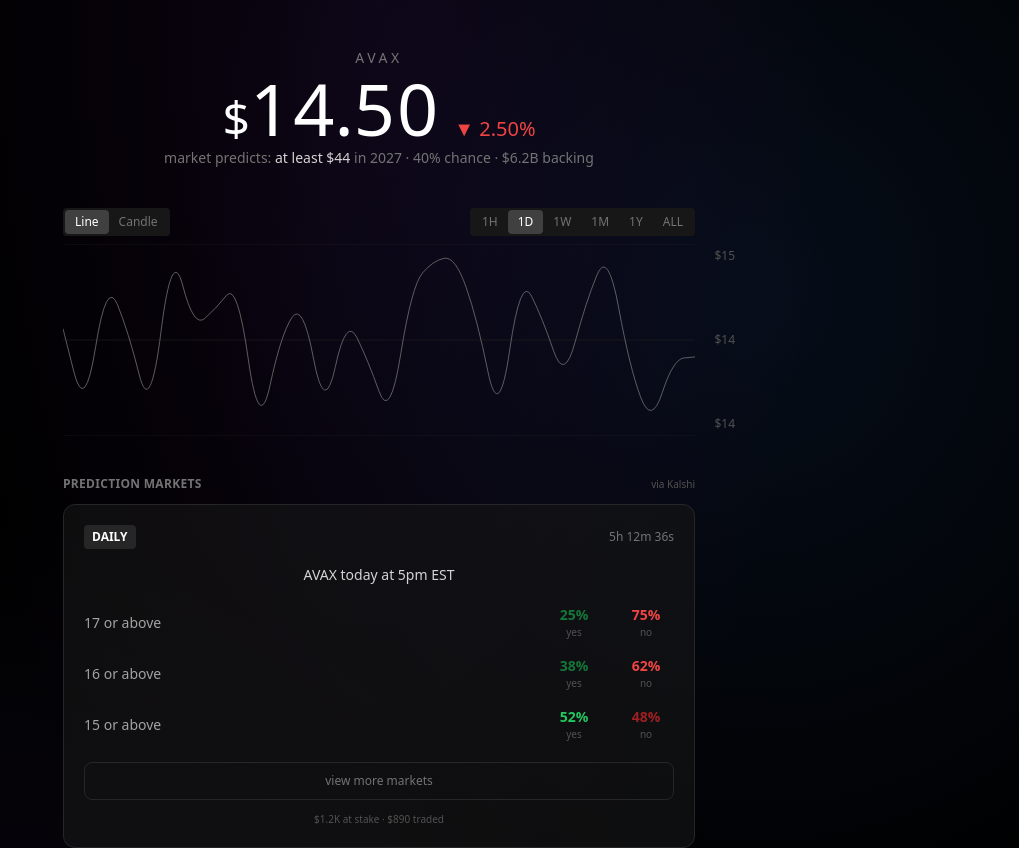
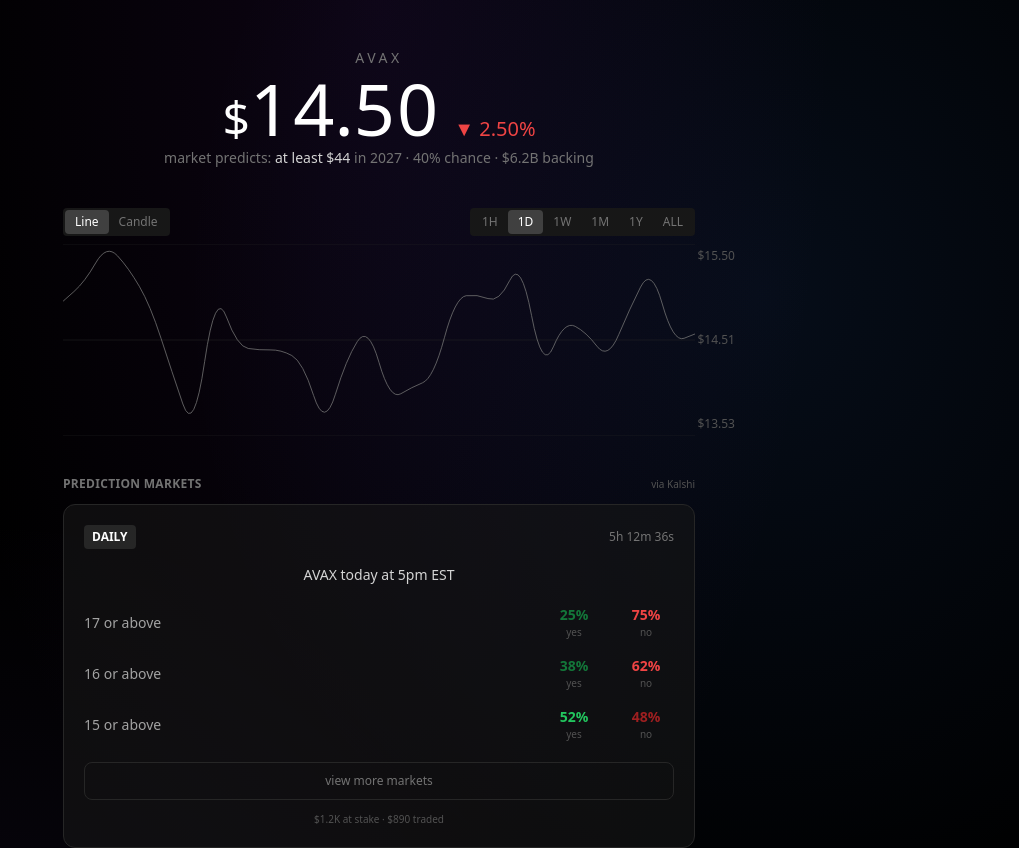
Before and after one commit to iJaack/avax-price, a Next.js app: page / in a window 1280 px wide. Shown: the top 848 px of the page, without its empty margins (261-1280 px from the left). Built offline with nearby package versions, Linux system fonts and the light colour scheme; no server answers.

Commit message:
feat: implement candle chart logic and fast binance price refresh

```diff
--- a/app/api/price/route.ts
+++ b/app/api/price/route.ts
@@ -8,6 +8,29 @@ export async function GET(request: Request) {
   try {
     const controller = new AbortController()
     const timeout = setTimeout(() => controller.abort(), 8000)
+
+    // Fast live update for price only (Binance API)
+    const type = searchParams.get('type')
+    if (type === 'live') {
+      try {
+        const binanceRes = await fetch('https://api.binance.com/api/v3/ticker/24hr?symbol=AVAXUSDT', {
+          next: { revalidate: 1 },
+          signal: controller.signal
+        })
+
+        if (binanceRes.ok) {
+          const data = await binanceRes.json()
+          return Response.json({
+            price: parseFloat(data.lastPrice),
+            change24h: parseFloat(data.priceChangePercent),
+            timestamp: new Date().toISOString()
+          })
+        }
+      } catch (e) {
+        // Fallback to CoinGecko if Binance fails
+        console.error('Binance fetch failed:', e)
+      }
+    }
 
     // Fetch detailed market data including market cap and volume
     const response = await fetch(
--- a/app/page.tsx
+++ b/app/page.tsx
@@ -139,6 +139,35 @@ function getTimeRemaining(): string {
   return `${hours}h ${minutes}m ${seconds}s`
 }
 
+// Helper to generate candle data from history
+function generateCandles(history: Array<{ price: number; timestamp: number }>, count = 40) {
+  if (history.length < count) return []
+
+  const chunkSize = Math.ceil(history.length / count)
+  const candles = []
+
+  for (let i = 0; i < history.length; i += chunkSize) {
+    const chunk = history.slice(i, i + chunkSize)
+    if (chunk.length === 0) continue
+
+    const open = chunk[0].price
+    const close = chunk[chunk.length - 1].price
+    const high = Math.max(...chunk.map(c => c.price))
+    const low = Math.min(...chunk.map(c => c.price))
+
+    candles.push({
+      open,
+      high,
+      low,
+      close,
+      timestamp: chunk[Math.floor(chunk.length / 2)].timestamp,
+      isGreen: close >= open
+    })
+  }
+
+  return candles
+}
+
 export default function Home() {
   const [price, setPrice] = useState<number>(14.50)
   const [change24h, setChange24h] = useState<number>(0)
@@ -220,6 +249,20 @@ export default function Home() {
     }
   }
 
+  // Fetch live price (fast update)
+  const fetchLivePrice = async () => {
+    try {
+      const res = await fetch('/api/price?type=live')
+      if (res.ok) {
+        const data = await res.json()
+        setPrice(data.price)
+        setChange24h(data.change24h)
+      }
+    } catch (e) {
+      console.error('Live update failed', e)
+    }
+  }
+
   // Fetch leverage data
   const fetchLeverage = async () => {
     try {
@@ -250,14 +293,25 @@ export default function Home() {
   useEffect(() => {
     fetchNews()
     fetchLeverage()
-    const priceInterval = setInterval(() => {
     const periodMap: Record<string, string> = {
       '1H': '0.04', '1D': '1', '1W': '7', '1M': '30', '1Y': '365', 'ALL': 'max'
     }
+
+    // Initial fetch
     fetchPrice(periodMap[selectedPeriod] || '1')
-    }, 10000)
+
+    // Fast interval for price only (1s)
+    const liveInterval = setInterval(fetchLivePrice, 1000)
+
+    // Slow interval for history/chart (60s)
+    const priceInterval = setInterval(() => {
+      fetchPrice(periodMap[selectedPeriod] || '1')
+    }, 60000)
+
     const leverageInterval = setInterval(fetchLeverage, 60000)
+
     return () => {
+      clearInterval(liveInterval)
       clearInterval(priceInterval)
       clearInterval(leverageInterval)
     }
@@ -387,7 +441,9 @@ export default function Home() {
             <line x1="0" y1="0" x2="100" y2="0" stroke="#262626" strokeWidth="0.3" />
             <line x1="0" y1="50" x2="100" y2="50" stroke="#262626" strokeWidth="0.3" />
             <line x1="0" y1="100" x2="100" y2="100" stroke="#262626" strokeWidth="0.3" />
-            {/* Price line with smooth transition */}
+
+            {/* Line Chart */}
+            {chartType === 'line' && (
               <path
                 d={chartData.path}
                 fill="none"
@@ -400,12 +456,50 @@ export default function Home() {
                   strokeDashoffset: isChartTransitioning ? '1000' : '0',
                 }}
               />
+            )}
+
+            {/* Candle Chart */}
+            {chartType === 'candle' && generateCandles(history).map((candle, i, all) => {
+              const min = chartData.min
+              const range = chartData.max - chartData.min
+              const x = (i / (all.length - 1)) * 100
+              const w = (100 / all.length) * 0.7
+
+              const yHigh = 100 - ((candle.high - min) / range) * 100
+              const yLow = 100 - ((candle.low - min) / range) * 100
+              const yOpen = 100 - ((candle.open - min) / range) * 100
+              const yClose = 100 - ((candle.close - min) / range) * 100
+
+              const yBodyTop = Math.min(yOpen, yClose)
+              const bodyHeight = Math.abs(yClose - yOpen) || 0.5 // Minimal height for doji
+
+              return (
+                <g key={i} className={`transition-opacity duration-500 ${isChartTransitioning ? 'opacity-30' : 'opacity-100'}`}>
+                  {/* Wick */}
+                  <line
+                    x1={x} y1={yHigh} x2={x} y2={yLow}
+                    stroke={candle.isGreen ? '#22c55e' : '#ef4444'}
+                    strokeWidth="0.5"
+                    vectorEffect="non-scaling-stroke"
+                  />
+                  {/* Body */}
+                  <rect
+                    x={x - w / 2}
+                    y={yBodyTop}
+                    width={w}
+                    height={bodyHeight}
+                    fill={candle.isGreen ? '#22c55e' : '#ef4444'}
+                  />
+                </g>
+              )
+            })}
+
           </svg>
           {/* Price labels with animation */}
           <div className={`absolute right-0 top-0 bottom-0 flex flex-col justify-between text-xs text-neutral-600 -mr-10 py-1 transition-opacity duration-500 ${isChartTransitioning ? 'opacity-30' : 'opacity-100'}`}>
-            <span>${chartData.max.toFixed(0)}</span>
-            <span>${chartData.mid.toFixed(0)}</span>
-            <span>${chartData.min.toFixed(0)}</span>
+            <span>${chartData.max.toFixed(2)}</span>
+            <span>${chartData.mid.toFixed(2)}</span>
+            <span>${chartData.min.toFixed(2)}</span>
           </div>
         </div>
 
```
Lines whose indentation alone changed are shown as unchanged.
